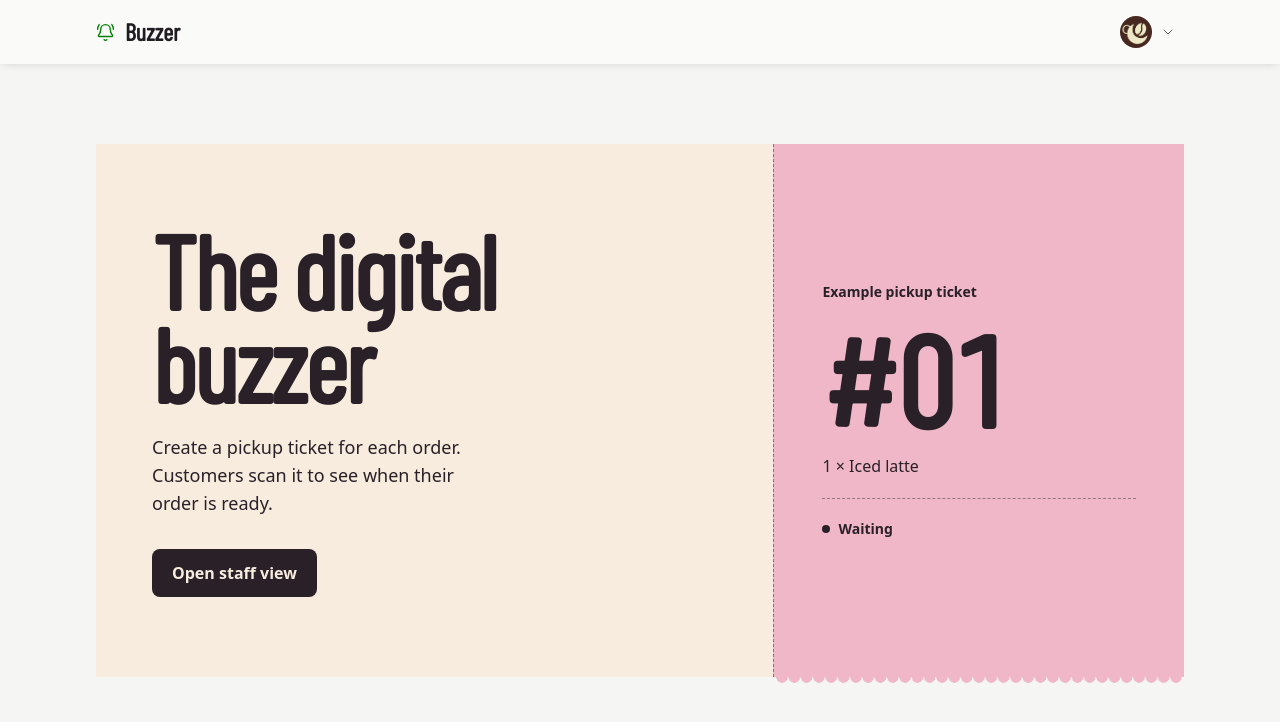
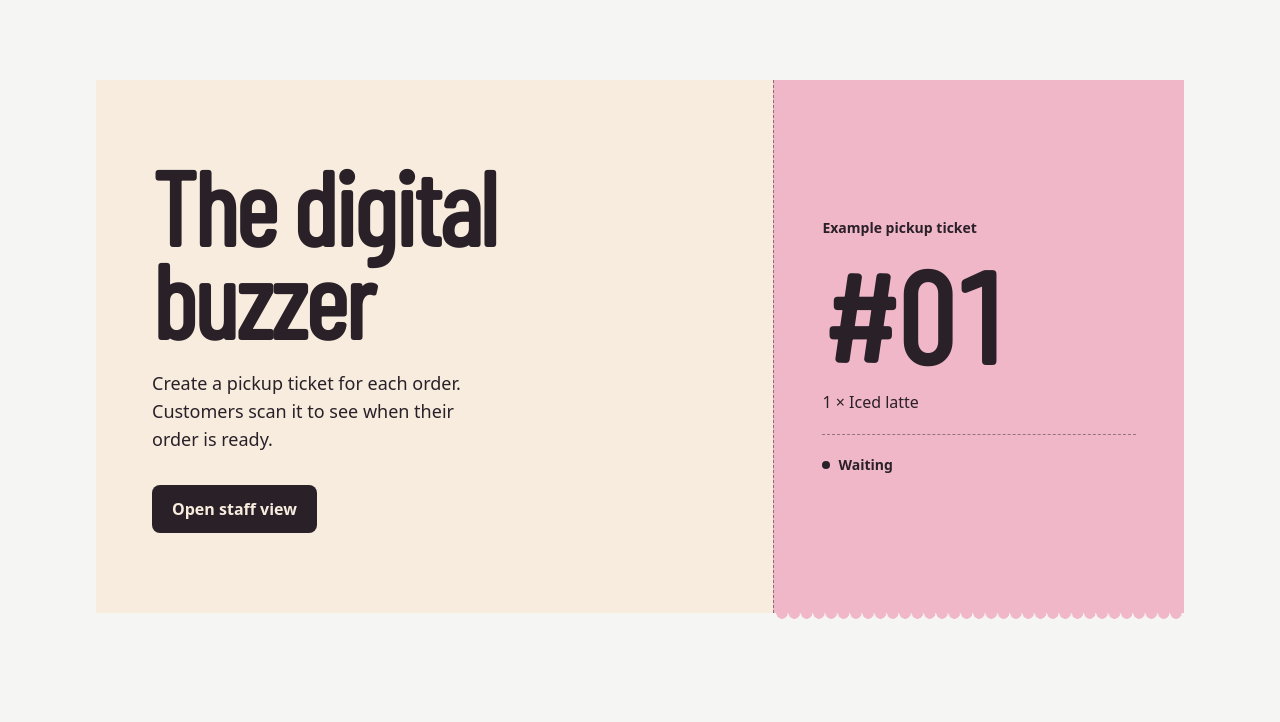
Before and after one commit to davidxx22/buzzer, a Next.js app: page / in a window 1280 px wide. Shown: the top 722 px of the page. Built offline with nearby package versions, Linux system fonts and the light colour scheme.

Commit message:
Remove the shared navbar

```diff
--- a/src/app/layout.tsx
+++ b/src/app/layout.tsx
@@ -1,5 +1,4 @@
 import type { Metadata } from "next";
-import { SiteHeader } from "@/components/site-header";
 import "@fontsource/barlow-condensed/latin-600.css";
 import "./globals.css";
 
@@ -18,7 +17,6 @@ export default function RootLayout({ children }: Readonly<{ children: React.Reac
         >
           Skip to content
         </a>
-        <SiteHeader />
         <main id="main-content" tabIndex={-1}>{children}</main>
       </body>
     </html>
--- a/src/app/staff/page.tsx
+++ b/src/app/staff/page.tsx
@@ -5,7 +5,7 @@ export const metadata: Metadata = { title: "Staff queue" };
 
 export default function StaffPage() {
   return (
-    <div className="staff-theme flow-root min-h-[calc(100dvh-4rem)] bg-background text-foreground">
+    <div className="staff-theme flow-root min-h-dvh bg-background text-foreground">
       <StaffQueue />
     </div>
   );
--- a/src/components/site-header.tsx
+++ /dev/null
@@ -1,78 +0,0 @@
-"use client";
-
-import { BellRing, ChevronDown } from "lucide-react";
-import Image from "next/image";
-import Link from "next/link";
-import { usePathname } from "next/navigation";
-import { useCallback, useEffect, useRef } from "react";
-
-export function SiteHeader() {
-  const pathname = usePathname().replace(/\/$/, "");
-  const isStaffPage = pathname === "/staff";
-  const businessMenu = useRef<HTMLDetailsElement>(null);
-  const businessMenuTrigger = useRef<HTMLElement>(null);
-
-  const closeBusinessMenu = useCallback((restoreFocus = false) => {
-    const menu = businessMenu.current;
-    if (!menu?.open) return;
-
-    menu.open = false;
-    if (restoreFocus) businessMenuTrigger.current?.focus();
-  }, []);
-
-  useEffect(() => {
-    function closeOnOutsidePress(event: PointerEvent) {
-      if (event.target instanceof Node && !businessMenu.current?.contains(event.target)) closeBusinessMenu();
-    }
-
-    document.addEventListener("pointerdown", closeOnOutsidePress);
-    return () => document.removeEventListener("pointerdown", closeOnOutsidePress);
-  }, [closeBusinessMenu]);
-
-  return (
-    <header className="staff-theme relative bg-card text-foreground shadow-[0_2px_8px_-2px_rgb(0_0_0/0.14)]">
-      <div className="mx-auto flex min-h-16 max-w-6xl items-center justify-between gap-3 px-4 sm:px-8">
-        <Link href="/" className="flex min-h-11 items-center gap-2.5 rounded-lg">
-          <BellRing size={19} strokeWidth={1.75} className="text-primary" aria-hidden="true" />
-          <span className="font-display text-2xl leading-none font-semibold">Buzzer</span>
-        </Link>
-        {pathname !== "/ticket" && (
-          <nav aria-label="Main navigation">
-            <details
-              ref={businessMenu}
-              className="group relative"
-              onBlur={(event) => {
-                if (!event.currentTarget.contains(event.relatedTarget)) closeBusinessMenu();
-              }}
-              onKeyDown={(event) => {
-                if (event.key === "Escape" && event.currentTarget.open) {
-                  event.preventDefault();
-                  closeBusinessMenu(true);
-                }
-              }}
-            >
-              <summary
-                ref={businessMenuTrigger}
-                aria-label="Business menu"
-                className="flex min-h-11 cursor-pointer list-none items-center gap-2 rounded-lg px-2 hover:bg-muted [&::-webkit-details-marker]:hidden"
-              >
-                <Image src="/business-logo.png" alt="" width={32} height={32} unoptimized className="size-8 rounded-full object-cover" />
-                <ChevronDown size={16} strokeWidth={1.5} className="text-muted-foreground group-open:rotate-180" aria-hidden="true" />
-              </summary>
-              <div className="absolute top-full right-0 z-20 mt-2 min-w-40 rounded-xl border border-border bg-card p-1 shadow-lg shadow-black/10">
-                <Link
-                  href="/staff"
-                  aria-current={isStaffPage ? "page" : undefined}
-                  className="flex min-h-11 items-center rounded-lg px-3 text-sm font-semibold whitespace-nowrap hover:bg-muted"
-                  onClick={() => closeBusinessMenu(true)}
-                >
-                  Staff queue
-                </Link>
-              </div>
-            </details>
-          </nav>
-        )}
-      </div>
-    </header>
-  );
-}
```
Also changed, not shown: 1 other file (tests, documents, lock files or other folders).
